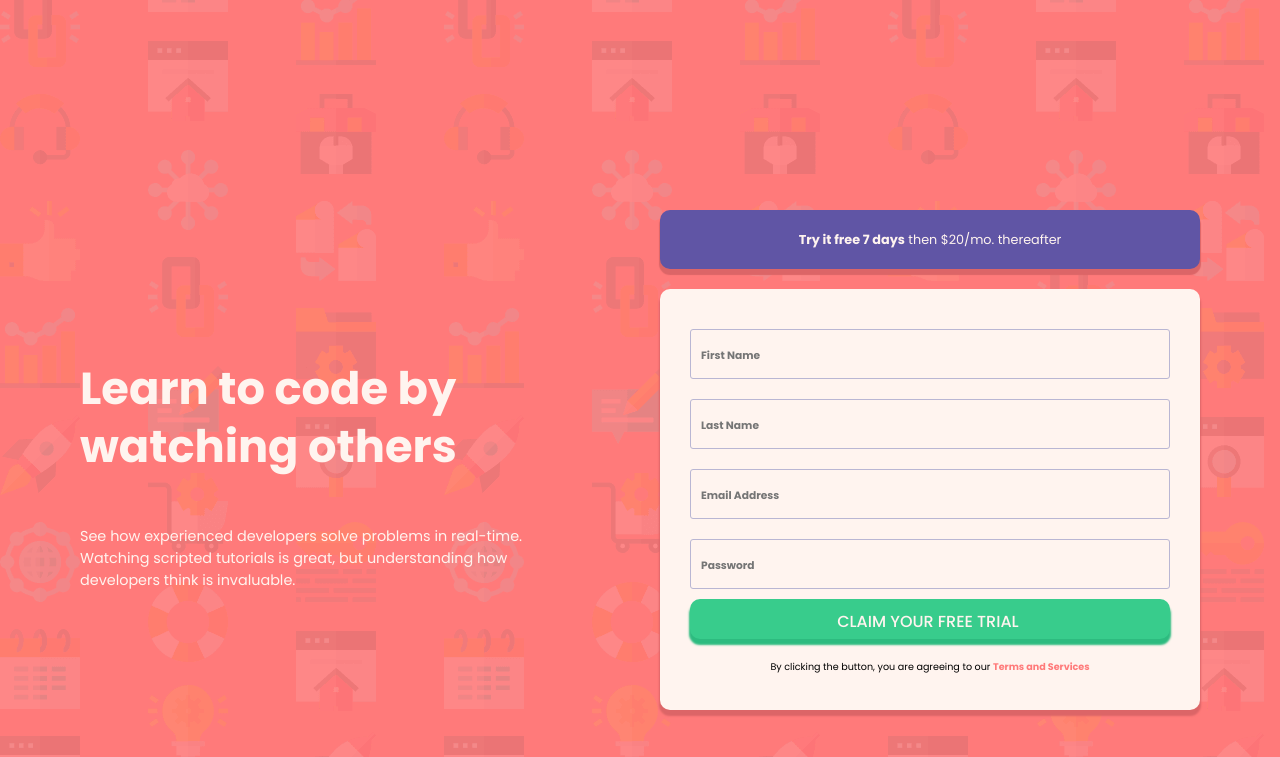
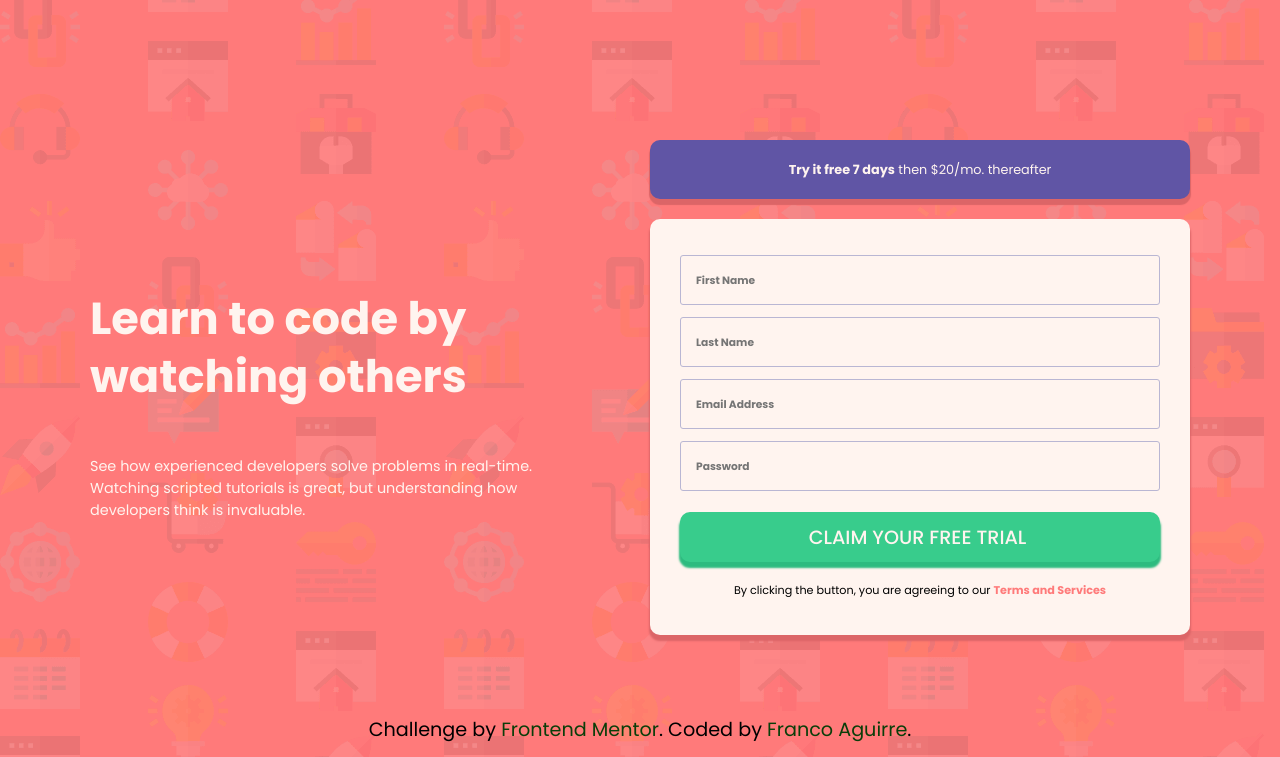
Before and after one commit to Fran3103/intro-component, a plain HTML site: page index.html in a window 1280 px wide. Shown: the top 757 px of the page. Drawn offline with Linux system fonts and the light colour scheme.

Commit message:
combios varios

```diff
--- a/Sass/style.scss
+++ b/Sass/style.scss
@@ -80,10 +80,25 @@ body{
                 height: 40px;
                 border-radius: 3px;
                 border: 1px solid hsl(246, 25%, 77%);
-                padding: 10px;
+                padding: 15px;
                 background-color: transparent;
+                /*background-image: url(/images/icon-error.svg);*/
+
+                background-repeat: no-repeat;
+                background-position: 400px 11px;
+                font-family: $font;
+                font-weight: 600;
+
+
             }}}
+            .txt_error{
+                font-size: 0.6em;
+                text-align: end;
+                color: $Red;
+                font-weight: 500;
+                display: none;
 
+            }
             ::placeholder{
 
                 font-family: $font;
@@ -107,7 +122,10 @@ body{
                 text-transform: uppercase;
                 margin-bottom: 15px;
             }
-
+            .section-2__form__btn:hover{
+                background-color: hsla(154, 59%, 51%, 0.747);
+                cursor: pointer;
+            }
             .section-2__form_txt{
                 font-size: 0.6em;
                 line-height: 1.6;
@@ -145,11 +163,12 @@ footer{
         margin-top: 50px;
         padding: 40px;
         flex-direction: row;
-        justify-content: space-around;
-        max-width: 1100px;
-        gap: 10px;
+        justify-content: center;
+        max-width: 760px;
+        gap: 40px;
 
         .section-1{
+            max-width: 300px;
             .section-1__title{
         text-align: left;
         margin: 50px 0;
@@ -161,6 +180,7 @@ footer{
     }
 
     .section-2{
+        width: 300px;
         .section-2__try-container{
             padding: 10px 77px;
         }
@@ -168,13 +188,26 @@ footer{
 
     }
 
+}
+
+@media screen and (min-width:900px) {
+    .container{
+        max-width: 950px;
+
+        .section-1{
+            max-width: 400px;
+        }
+        .section-2{
+            max-width: 400px;
+        }
+    }
 
 }
 
 @media screen and (min-width:1200px) {
 
     .container{
-        margin-top: 140px;
+        margin-top: 70px;
         padding: 70px;
         gap: 70px;
         max-width: 1320px;
@@ -192,7 +225,8 @@ footer{
         }
     }
     .section-2{
-        max-width: 540px;
+        max-width: 600px;
+        width: 540px;
 
         .section-2__try-container{
             padding: 20px 77px;
@@ -205,11 +239,18 @@ footer{
             .section-2__form__first-name, .section-2__form__last-name, .section-2__form__email, .section-2__form__pass{
 
                 height: 50px;
-                margin: 10px 0;
+                margin: 6px 0;
 
             }
 
-
+        .section-2__form__btn{
+            height: 50px;
+            margin-top: 15px;
+            font-size: 1.2em;
+        }
+        .section-2__form_txt{
+            font-size: 0.7em;
+        }
         }
         }
     }
@@ -218,7 +259,7 @@ footer{
     footer{
         .attribution{
             font-size: 1.2em;
-            margin: 100px;
+            margin: 10px;
         }
     }
 }
@@ -231,6 +272,9 @@ footer{
     }
     .section-2{
         margin-right: 100px;
+        .section-2__form__btn{
+            margin-top: 20px;
+        }
     }
 
 }
--- a/index.html
+++ b/index.html
@@ -31,13 +31,25 @@
   </div>
 
   <div class="section-2__form-container">
-    <form action="" class="section-2__form-container__form">
-      <input type="text" placeholder="First Name" class="section-2__form__first-name">
+    <form  class="section-2__form-container__form">
+
+      <input type="text" placeholder="First Name"
+      class="section-2__form__first-name">
+      <div class="txt_error firsf-name_error"><p>First Name cannot be empty</p></div>
+
       <input type="text" placeholder="Last Name" class="section-2__form__last-name">
+      <div class="txt_error last-name_error"><p>Last Name cannot be empty</p></div>
+
       <input type="email" name="Email Address" id="email" placeholder="Email Address" class="section-2__form__email">
+      <div class="txt_error email_error"><p>Look like this is not an email</p></div>
+
       <input type="password" name="password" id="password" placeholder="Password" class="section-2__form__pass">
+      <div class="txt_error pass_error"><p>Password cannot be empty</p></div>
+
       <input type="submit" value="Claim your free trial " class="section-2__form__btn">
-      <p class="section-2__form_txt"> By clicking the button, you are agreeing to our <span class="section-2__form_txt_span">Terms and Services </span> </p>
+
+      <div class="section-2__form_txt">
+      <p> By clicking the button, you are agreeing to our <span class="section-2__form_txt_span">Terms and Services </span> </p></div>
     </form>
   </div>
 
--- a/main.js
+++ b/main.js
@@ -0,0 +1,7 @@
+const  btn = document.querySelector('.section-2__form__btn');
+
+
+btn.addEventListener('submit', () =>{
+    console.log(btn);
+
+})
```
Also changed, not shown: Sass/style.css, 1 other file.
